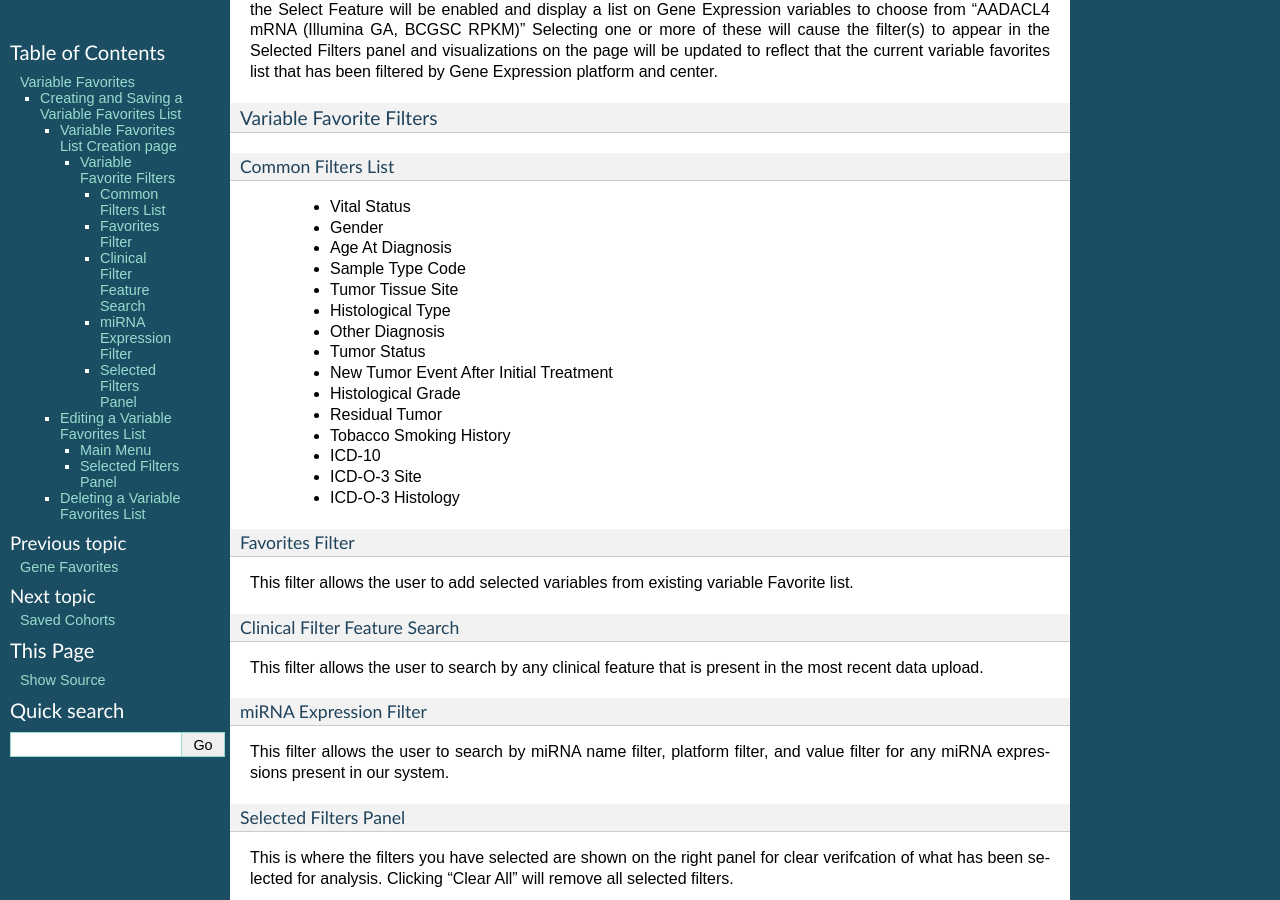
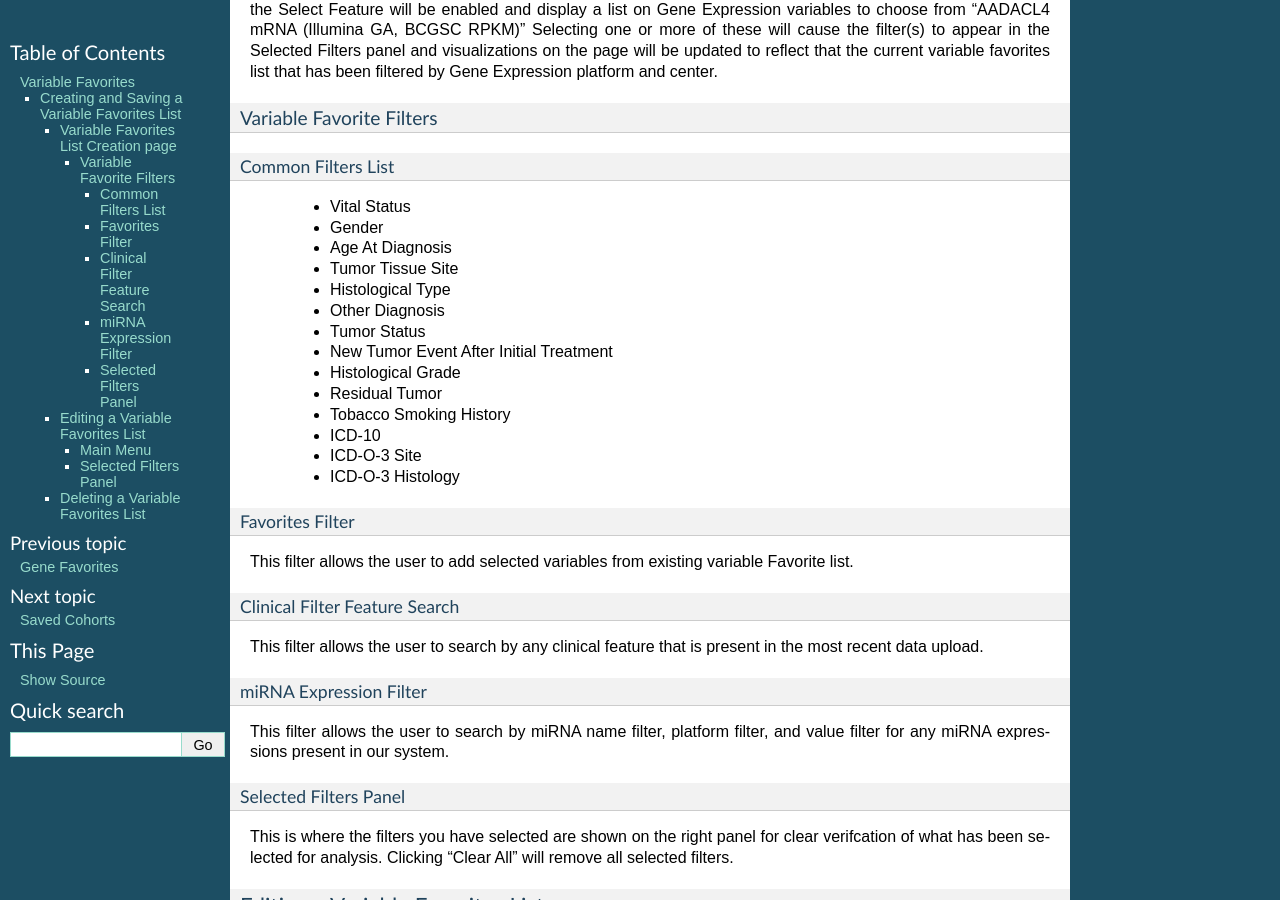
Before and after one commit to isb-cgc/readthedocs, a Sphinx documentation site: the page built from docs/source/sections/webapp/Variable-Favorites.rst, in a window 1280 px wide and 900 px high, scrolled down 501 px. Built offline with Sphinx 7.4.7, drawn with Linux system fonts in a browser that asks for light colours.

Commit message:
Update Variable-Favorites.rst

```diff
--- a/docs/source/sections/webapp/Variable-Favorites.rst
+++ b/docs/source/sections/webapp/Variable-Favorites.rst
@@ -24,7 +24,6 @@ Common Filters List
     * Vital Status
     * Gender
     * Age At Diagnosis
-    * Sample Type Code
     * Tumor Tissue Site
     * Histological Type
     * Other Diagnosis
```
